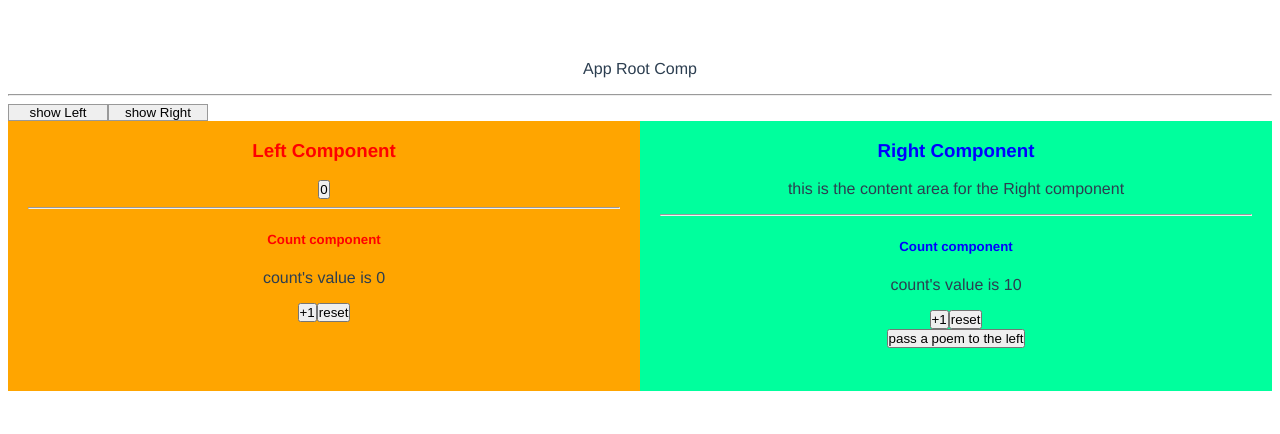
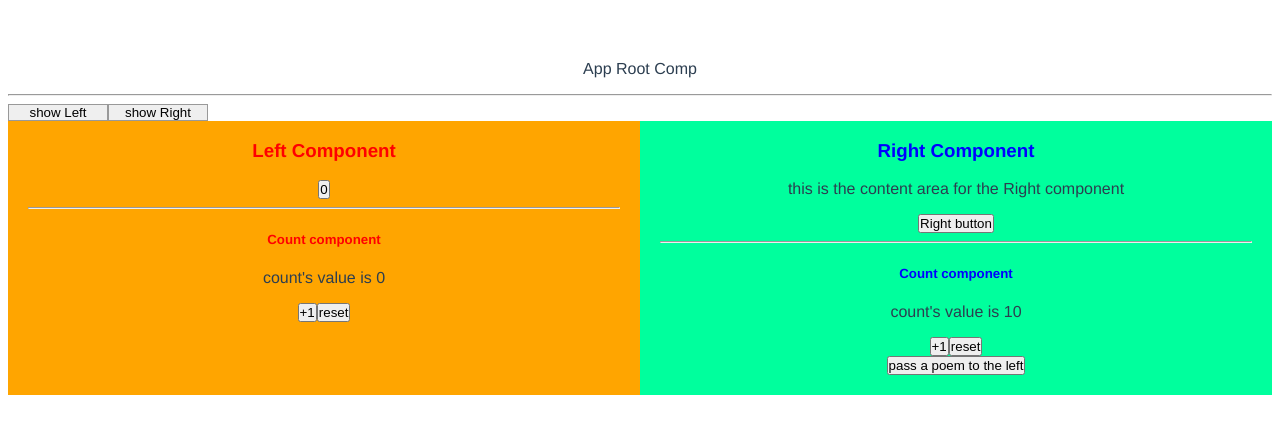
Before and after one commit to f2xiao/learn-vue, a Vue app in the folder moz-todo-vue/: page / in a window 1280 px wide. Shown: the top 434 px of the page. Built offline with nearby package versions, Linux system fonts and the light colour scheme.

Commit message:
Add v-slot: or #

```diff
--- a/moz-todo-vue/src/App.vue
+++ b/moz-todo-vue/src/App.vue
@@ -21,7 +21,12 @@
           <component :is="comName"></component>
         </keep-alive>
         <Right>
-          <p>this is the content area for the Right component</p>
+         <template v-slot:smallText>
+            <p>this is the content area for the Right component</p>
+         </template>
+         <template #button>
+            <button>Right button</button>
+         </template>
         </Right>
       </div>
     </div>
--- a/moz-todo-vue/src/components/Slot-right.vue
+++ b/moz-todo-vue/src/components/Slot-right.vue
@@ -1,7 +1,8 @@
 <template>
   <div class="container">
     <h3>Right Component</h3>
-    <slot></slot>
+    <slot name="smallText"></slot>
+    <slot name="button"></slot>
     <hr />
     <count v-bind:initial-count="'10'"></count>
     <button @click="generatePoem">pass a poem to the left</button>
```
